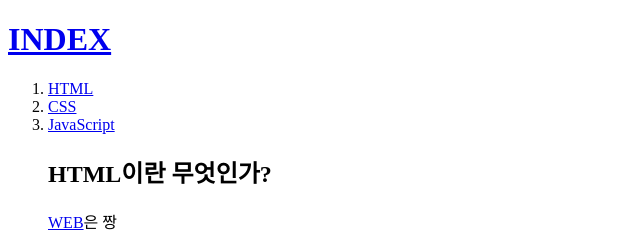
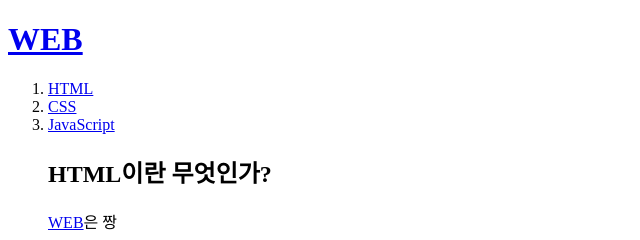
Before and after one commit to lackcat9998/web_site_practice, a plain HTML site: page index.html in a window 1280 px wide. Shown: the top 240 px of the page, 0-640 px from the left. Drawn offline with Linux system fonts and the light colour scheme.

Commit message:
Add files via upload

```diff
--- a/index.html
+++ b/index.html
@@ -5,7 +5,7 @@
     <meta charset="utf-8">
 </head>
 <body>
-    <h1><a href="index.html">INDEX</a></h1>
+    <h1><a href="index.html">WEB</a></h1>
     <ol>
         <li><a href = "1.html">HTML</a></li>
         <li><a href = "2.html">CSS</a></li>
```
